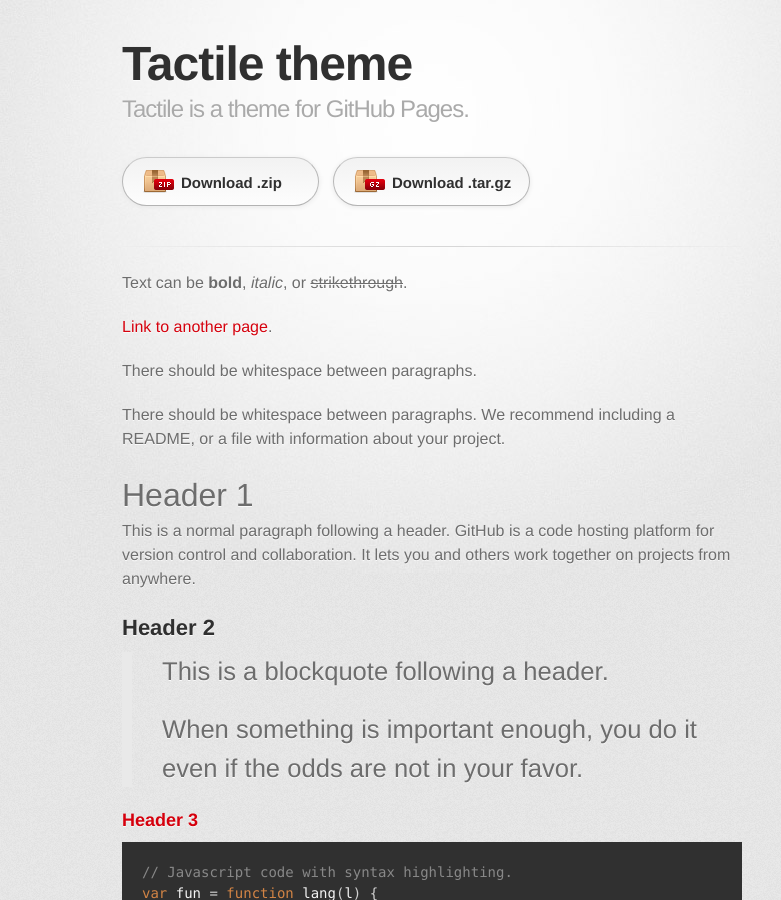
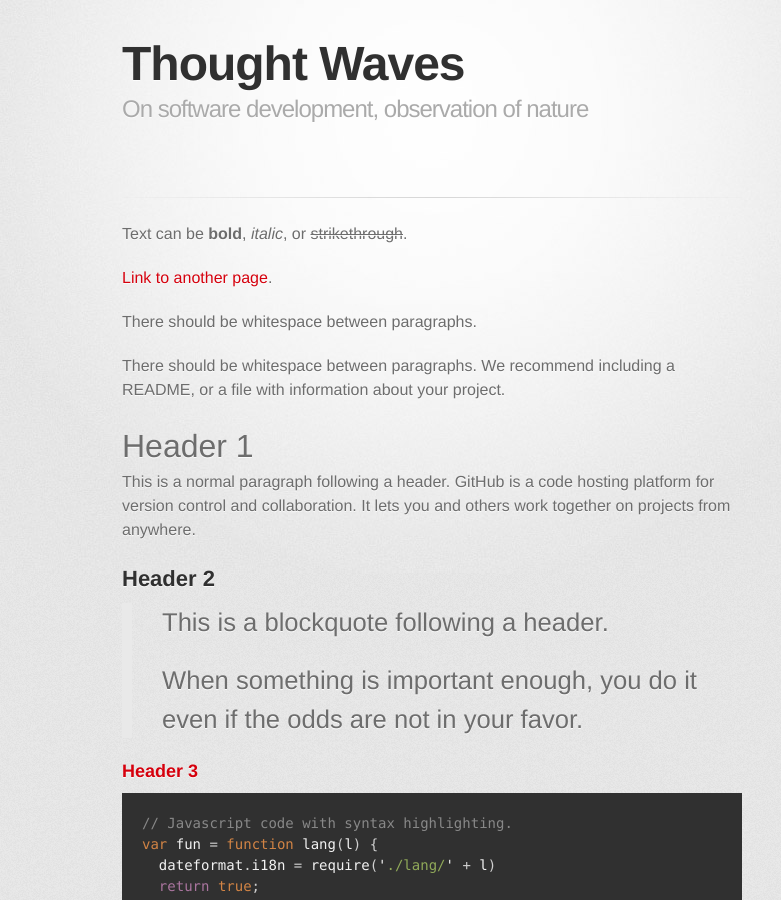
Before and after one commit to arun-avanathan/avanathan.github.io, a Jekyll site: the page built from index.md, in a window 1280 px wide and 900 px high. Shown: the whole window, without its empty margins (208-989 px from the left). Built offline with Jekyll 4.4.1, drawn with Linux system fonts in a browser that asks for light colours; some web fonts are replaced; some of the changed text lies outside the part shown.

Commit message:
modifying title

```diff
--- a/_config.yml
+++ b/_config.yml
@@ -1,5 +1,5 @@
-title: Tactile theme
-description: Tactile is a theme for GitHub Pages.
-show_downloads: true
+title: Thought Waves
+description: On software development, observation of nature
+show_downloads: false
 google_analytics:
 theme: jekyll-theme-tactile
```
